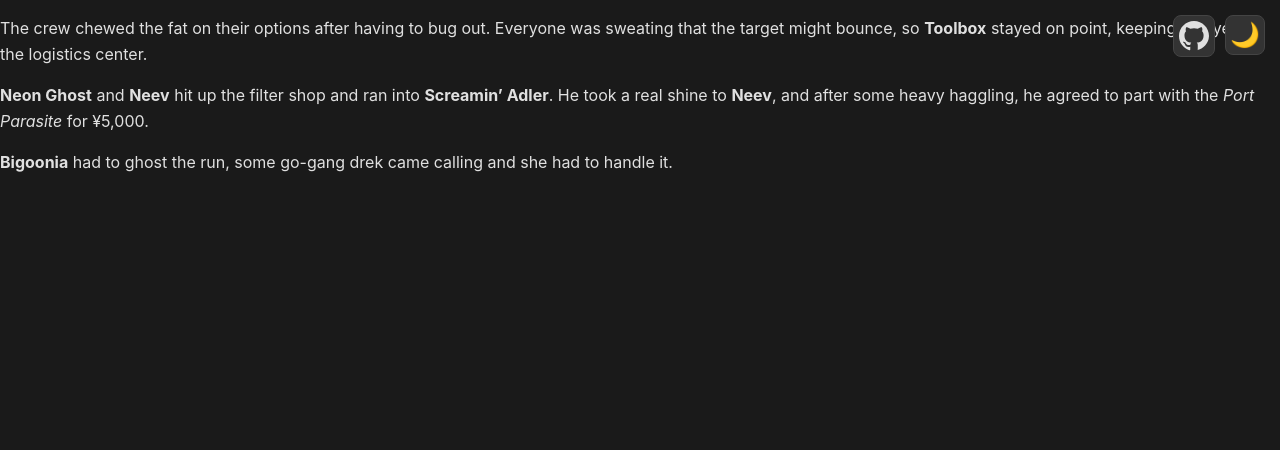
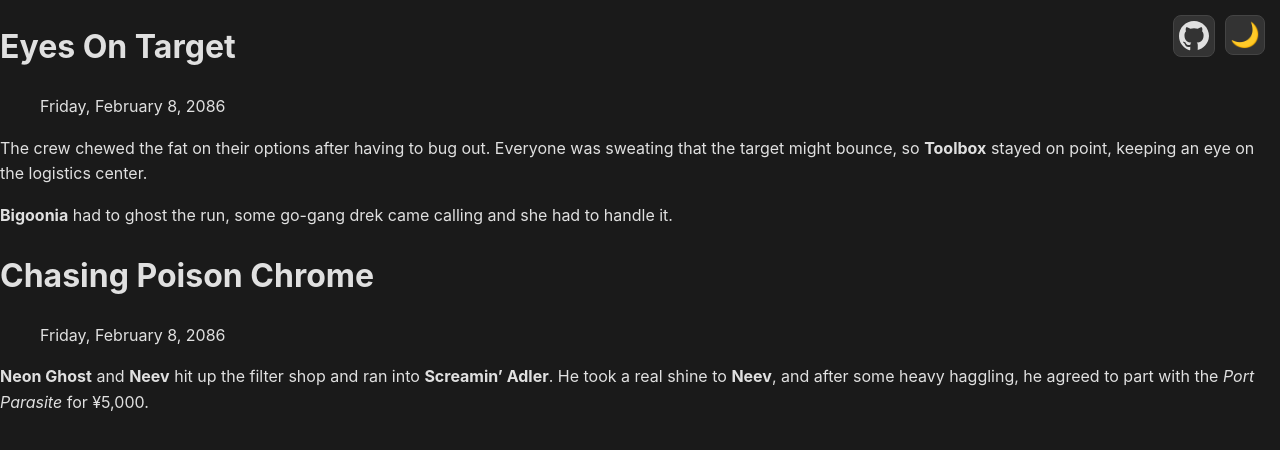
Before and after one commit to TabletopAdventures/tabletopadventures.github.io, a Jekyll site: the page built from campaigns/_shadowrun_mecayotl/session_05.md, in a window 1280 px wide. Shown: the top 450 px of the page. Built offline with Jekyll 4.4.1, drawn with Linux system fonts in a browser that asks for light colours.

Commit message:
Updated headers

```diff
--- a/campaigns/_shadowrun_mecayotl/session_05.md
+++ b/campaigns/_shadowrun_mecayotl/session_05.md
@@ -3,8 +3,14 @@ title: "Hunting for a Ghost-Plug"
 date: 2026-07-12
 ---
 
+# Eyes On Target
+> Friday, February 8, 2086
+
 The crew chewed the fat on their options after having to bug out. Everyone was sweating that the target might bounce, so **Toolbox** stayed on point, keeping an eye on the logistics center.
 
+**Bigoonia** had to ghost the run, some go-gang drek came calling and she had to handle it.
+
+# Chasing Poison Chrome
+> Friday, February 8, 2086
+
 **Neon Ghost** and **Neev** hit up the filter shop and ran into **Screamin' Adler**. He took a real shine to **Neev**, and after some heavy haggling, he agreed to part with the *Port Parasite* for ¥5,000.
-
-**Bigoonia** had to ghost the run, some go-gang drek came calling and she had to handle it.
```
